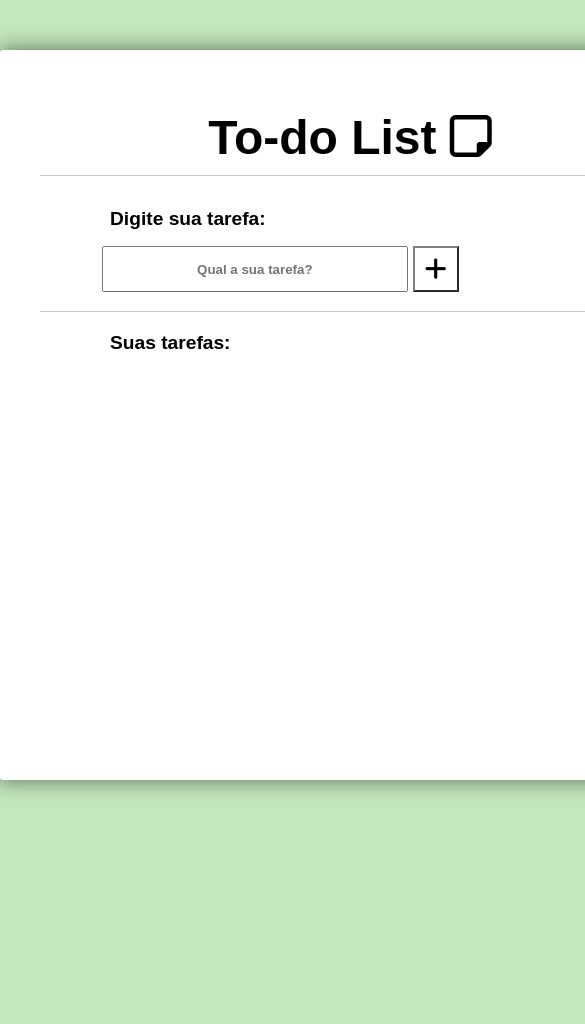
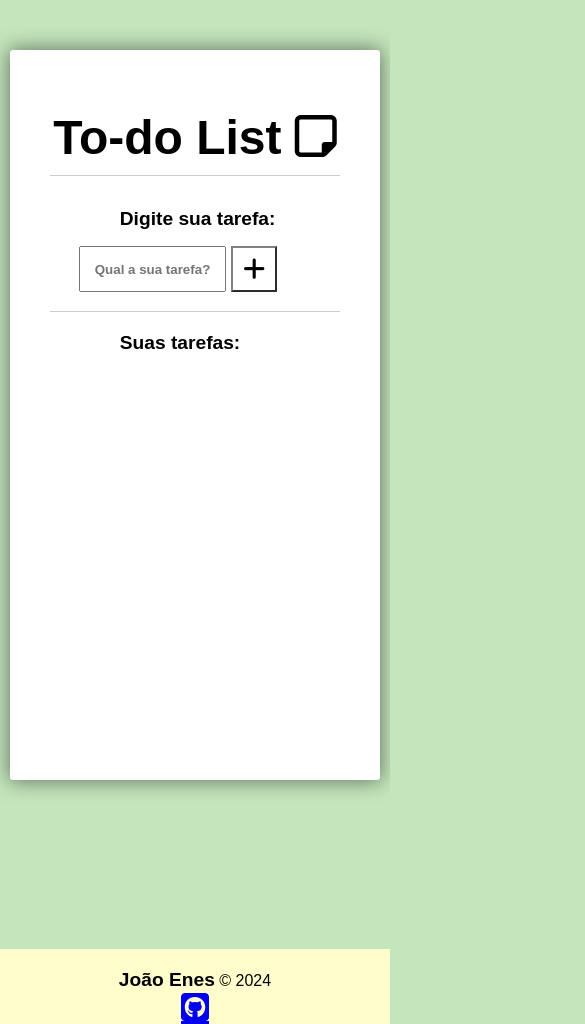
Before and after one commit to joaogabrielenes/listaDeTarefas, a plain HTML site: page index.html in a window 390 px wide. Shown: the top 1024 px of the page, 585 px wide, since content can reach past the window. Before the commit the page ends 949 px from the top, so only its background shows below. Drawn offline with Linux system fonts and the light colour scheme.

Commit message:
layoutATT

```diff
--- a/css/style.css
+++ b/css/style.css
@@ -182,3 +182,48 @@ main{
   ::-webkit-scrollbar-thumb:hover {
     background: #555; /* cor do indicador em hover */
   }
+
+footer{
+    align-items: center;
+    justify-content: center;
+    text-align: center;
+
+    height: 75px;
+    width: 100%;
+    background-color: #FFFDCB;
+
+}
+
+#perfis{
+    padding-top: 20px;
+}
+
+span{
+    font-weight: bold;
+    color: black;
+    font-size: 1.2em;
+ }
+
+a:visited {
+    text-decoration: none;
+    color: inherit;
+}
+
+#github{
+    justify-content: center;
+    align-items: center;
+    display: block;
+    font-size: 2em;
+}
+
+#github:hover{
+    color: #98E68F;
+}
+
+
+@media only screen and (max-width: 600px) {
+    #container{
+        width: 95%;
+        maxlenght: "2";
+    }
+}
--- a/index.html
+++ b/index.html
@@ -14,16 +14,21 @@
             <h1>To-do List <i class="fa-regular fa-note-sticky"></i> </h1>
             <h2>Digite sua tarefa:</h2>
             <header>
-                <input class="listaDeTarefas" maxlength="30" id="inputTarefa" type="text" placeholder="Qual a sua tarefa?">
+                <input class="listaDeTarefas" maxlength="30" id="inputTarefa" autocomplete="off" type="text" placeholder="Qual a sua tarefa?">
                 <button onclick="addTarefa()" id="btn-add" class="add"> <i class="fa-solid fa-plus"></i> </button>
             </header>
             <h3>Suas tarefas:</h3>
                 <main id="areaLista">
                 </main>
-
-
         </div>
     </div>
+
+    <footer>
+        <div id="perfis" >
+            <span>João Enes</span> &copy; 2024
+            <a href="https://github.com/John-Enes" target="_blank"><i id="github" class="fa-brands fa-square-github"></i></a>
+        </div>
+    </footer>
 
     <script src="js/index.js"></script>
 </body>
--- a/js/index.js
+++ b/js/index.js
@@ -106,13 +106,3 @@ function finalizarEdicao(id, novoTexto) {
     // Substituir o campo de edição pelo novo texto
     itemNome.innerHTML = novoTexto;
 }
-
-
-
-//Para clicar com o ENTER
- document.addEventListener('keypress', function(e){
-     if(e.which == 13){
-        btnAdd.click()
-        console.log('a tecla enter foi pressionada');
-        }
-  }, false);
```
